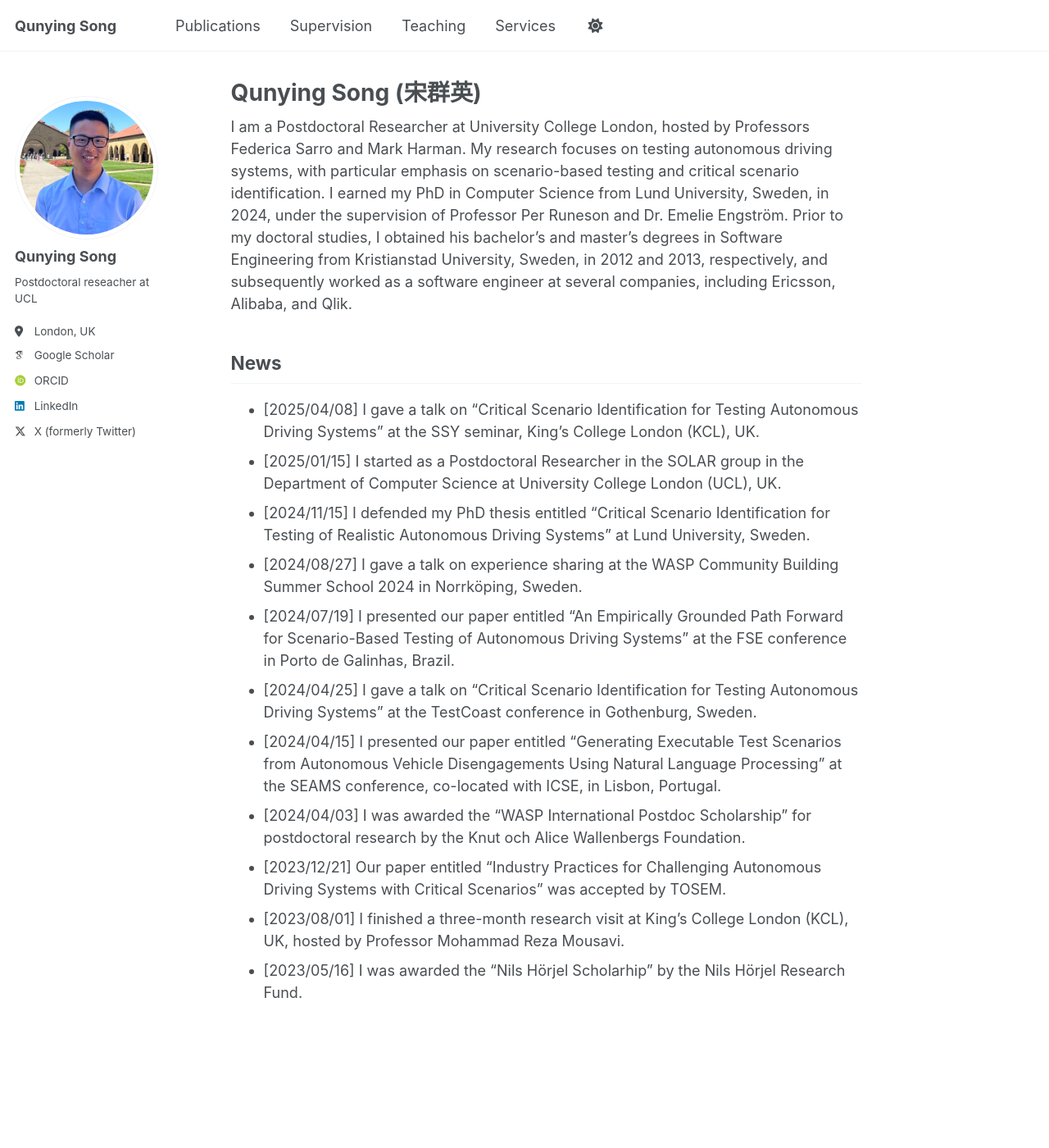
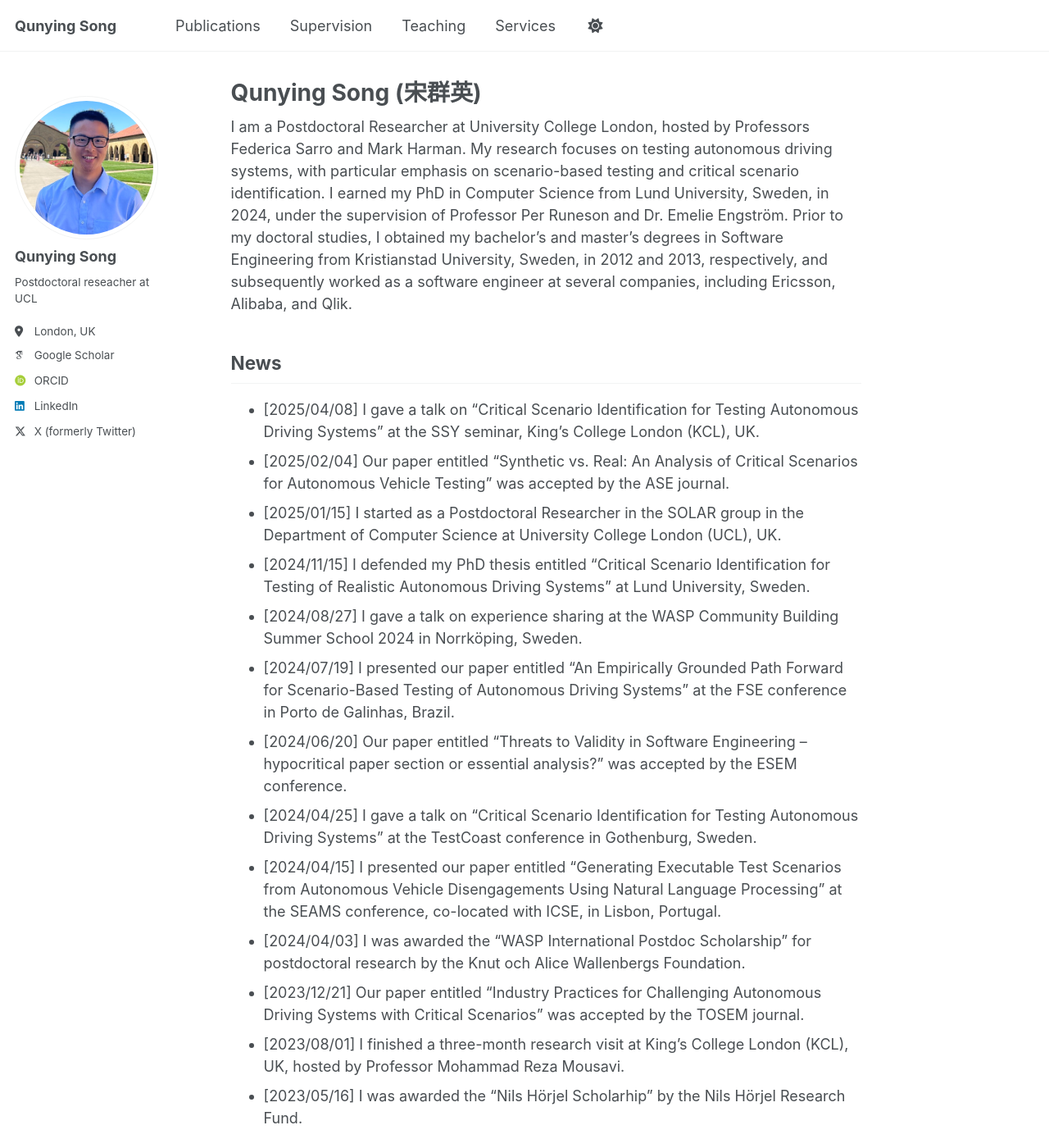
Before and after one commit to qunying-song/qunying-song.github.io, a Jekyll site: the page built from _pages/about.md, in a window 1280 px wide and 1400 px high. Shown: the whole window at 82% size. Built offline with Jekyll 4.4.1, drawn with Linux system fonts in a browser that asks for light colours; some web fonts are replaced; a script that is not in the unit is left out.

Commit message:
Update about.md

```diff
--- a/_pages/about.md
+++ b/_pages/about.md
@@ -8,18 +8,20 @@ redirect_from:
 ---
 
 
-I am a Postdoctoral Researcher at University College London, hosted by Professors Federica Sarro and Mark Harman. My research focuses on testing autonomous driving systems, with particular emphasis on scenario-based testing and critical scenario identification. I earned my PhD in Computer Science from Lund University, Sweden, in 2024, under the supervision of Professor Per Runeson and Dr. Emelie Engström. Prior to my doctoral studies, I obtained his bachelor’s and master’s degrees in Software Engineering from Kristianstad University, Sweden, in 2012 and 2013, respectively, and subsequently worked as a software engineer at several companies, including Ericsson, Alibaba, and Qlik.
+I am a Postdoctoral Researcher at University College London, hosted by Professors Federica Sarro and Mark Harman. My research focuses on testing autonomous driving systems, with particular emphasis on scenario-based testing and critical scenario identification. I earned my PhD in Computer Science from Lund University, Sweden, in 2024, under the supervision of Professor Per Runeson and Dr. Emelie Engström. Prior to my doctoral studies, I obtained my bachelor’s and master’s degrees in Software Engineering from Kristianstad University, Sweden, in 2012 and 2013, respectively, and subsequently worked as a software engineer at several companies, including Ericsson, Alibaba, and Qlik.
 
 ## News
 
 - [2025/04/08] I gave a talk on "Critical Scenario Identification for Testing Autonomous Driving Systems" at the SSY seminar, King’s College London (KCL), UK.
+- [2025/02/04] Our paper entitled "Synthetic vs. Real: An Analysis of Critical Scenarios for Autonomous Vehicle Testing" was accepted by the ASE journal.
 - [2025/01/15] I started as a Postdoctoral Researcher in the SOLAR group in the Department of Computer Science at University College London (UCL), UK.
 - [2024/11/15] I defended my PhD thesis entitled "Critical Scenario Identification for Testing of Realistic Autonomous Driving Systems" at Lund University, Sweden.
 - [2024/08/27] I gave a talk on experience sharing at the WASP Community Building Summer School 2024 in Norrköping, Sweden.
 - [2024/07/19] I presented our paper entitled "An Empirically Grounded Path Forward for Scenario-Based Testing of Autonomous Driving Systems" at the FSE conference in Porto de Galinhas, Brazil.
+- [2024/06/20] Our paper entitled "Threats to Validity in Software Engineering -- hypocritical paper section or essential analysis?" was accepted by the ESEM conference.
 - [2024/04/25] I gave a talk on "Critical Scenario Identification for Testing Autonomous Driving Systems" at the TestCoast conference in Gothenburg, Sweden.
 - [2024/04/15] I presented our paper entitled "Generating Executable Test Scenarios from Autonomous Vehicle Disengagements Using Natural Language Processing" at the SEAMS conference, co-located with ICSE, in Lisbon, Portugal.
 - [2024/04/03] I was awarded the "WASP International Postdoc Scholarship" for postdoctoral research by the Knut och Alice Wallenbergs Foundation.
-- [2023/12/21] Our paper entitled "Industry Practices for Challenging Autonomous Driving Systems with Critical Scenarios" was accepted by TOSEM.
+- [2023/12/21] Our paper entitled "Industry Practices for Challenging Autonomous Driving Systems with Critical Scenarios" was accepted by the TOSEM journal.
 - [2023/08/01] I finished a three-month research visit at King’s College London (KCL), UK, hosted by Professor Mohammad Reza Mousavi.
 - [2023/05/16] I was awarded the "Nils Hörjel Scholarhip" by the Nils Hörjel Research Fund.
```
